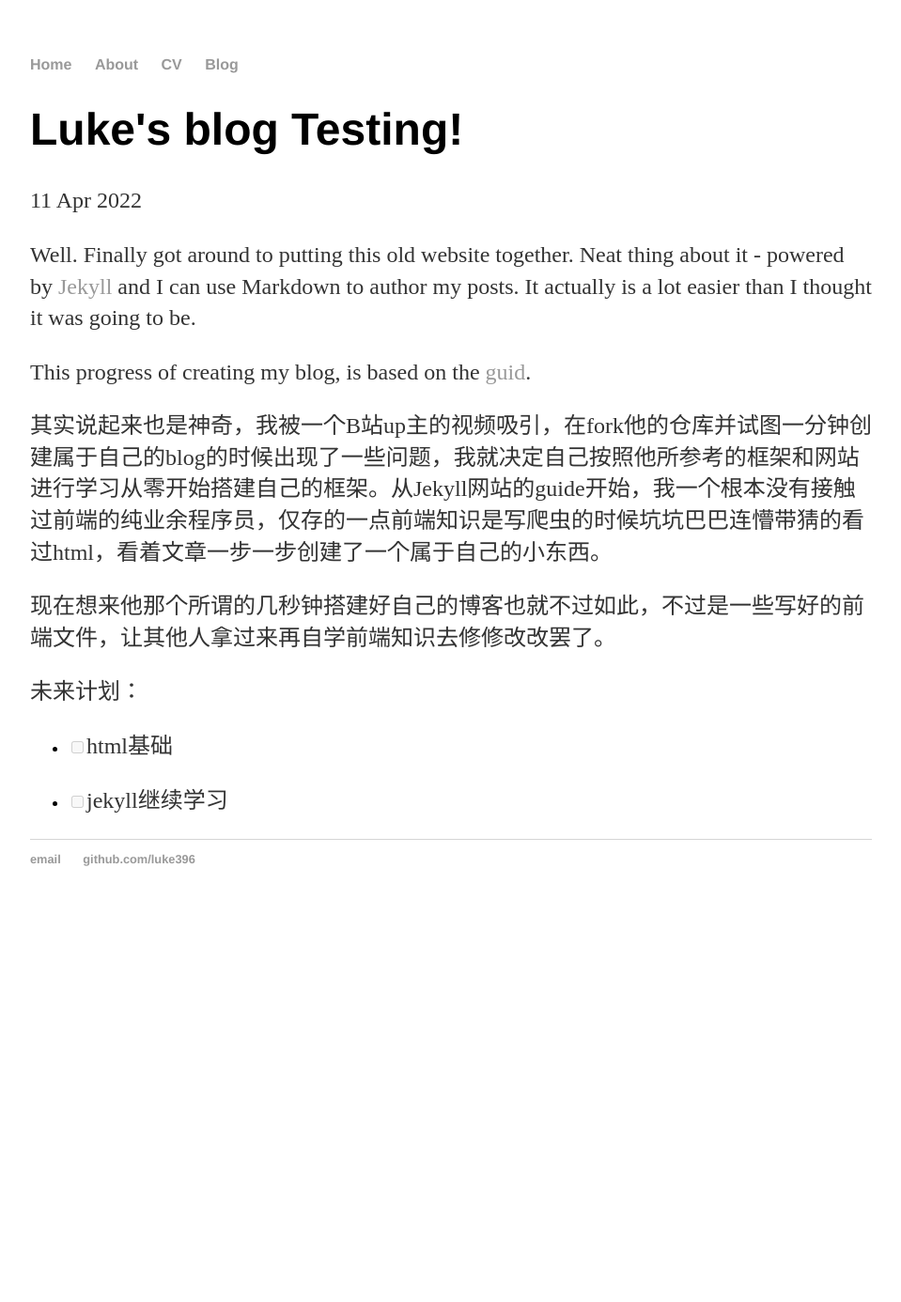
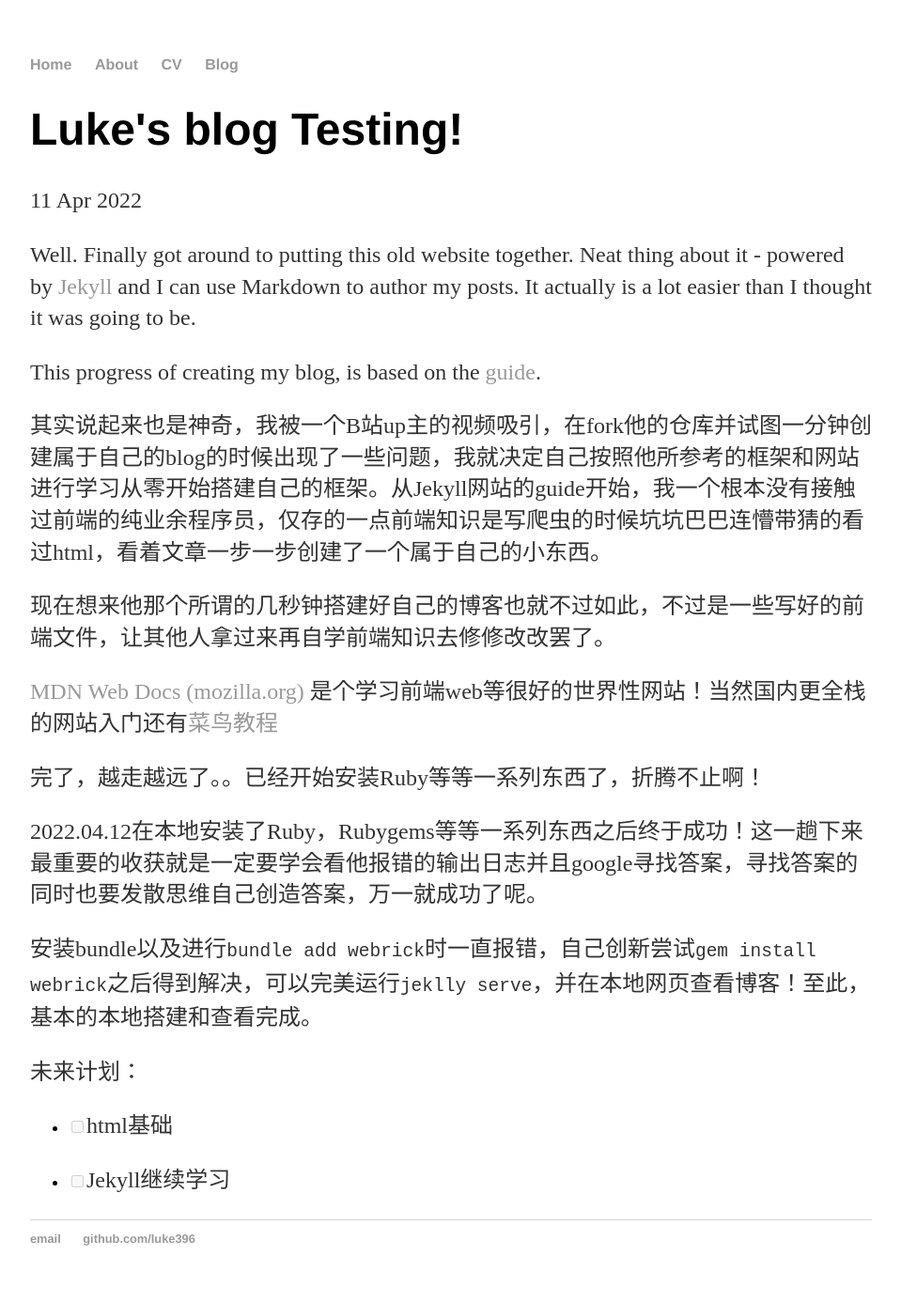
Before and after one commit to luke396/luke396.github.io, a Jekyll site: the page built from _posts/2022-04-11-Luke's-blog-Testing.md, in a window 1280 px wide. Shown: the whole page at 94% size, without its empty margins (160-1119 px from the left). Built offline with Jekyll 4.4.1, drawn with Linux system fonts in a browser that asks for light colours; before the commit the page ends 982 px from its top, so only the background shows below that.

Commit message:
firt try

```diff
--- a/_posts/2022-04-11-Luke's-blog-Testing.md
+++ b/_posts/2022-04-11-Luke's-blog-Testing.md
@@ -6,14 +6,22 @@ date: 2022-04-11
 
 Well. Finally got around to putting this old website together. Neat thing about it - powered by [Jekyll](http://jekyllrb.com) and I can use Markdown to author my posts. It actually is a lot easier than I thought it was going to be.
 
-This progress of creating my blog, is based on the [guid](http://jmcglone.com/guides/github-pages/).
+This progress of creating my blog, is based on the [guide](http://jmcglone.com/guides/github-pages/).
 
 其实说起来也是神奇，我被一个B站up主的视频吸引，在fork他的仓库并试图一分钟创建属于自己的blog的时候出现了一些问题，我就决定自己按照他所参考的框架和网站进行学习从零开始搭建自己的框架。从Jekyll网站的guide开始，我一个根本没有接触过前端的纯业余程序员，仅存的一点前端知识是写爬虫的时候坑坑巴巴连懵带猜的看过html，看着文章一步一步创建了一个属于自己的小东西。
 
 现在想来他那个所谓的几秒钟搭建好自己的博客也就不过如此，不过是一些写好的前端文件，让其他人拿过来再自学前端知识去修修改改罢了。
 
+[MDN Web Docs (mozilla.org)](https://developer.mozilla.org/zh-CN/) 是个学习前端web等很好的世界性网站！当然国内更全栈的网站入门还有[菜鸟教程](https://www.runoob.com/)
+
+完了，越走越远了。。已经开始安装Ruby等等一系列东西了，折腾不止啊！
+
+2022.04.12在本地安装了Ruby，Rubygems等等一系列东西之后终于成功！这一趟下来最重要的收获就是一定要学会看他报错的输出日志并且google寻找答案，寻找答案的同时也要发散思维自己创造答案，万一就成功了呢。
+
+安装bundle以及进行`bundle add webrick`时一直报错，自己创新尝试`gem install webrick`之后得到解决，可以完美运行`jeklly serve`，并在本地网页查看博客！至此，基本的本地搭建和查看完成。
+
 未来计划：
 
 - [ ] html基础
 
-- [ ] jekyll继续学习
+- [ ] Jekyll继续学习
```
Also changed, not shown: blog/atom.html (deleted, +0 -27 lines).
